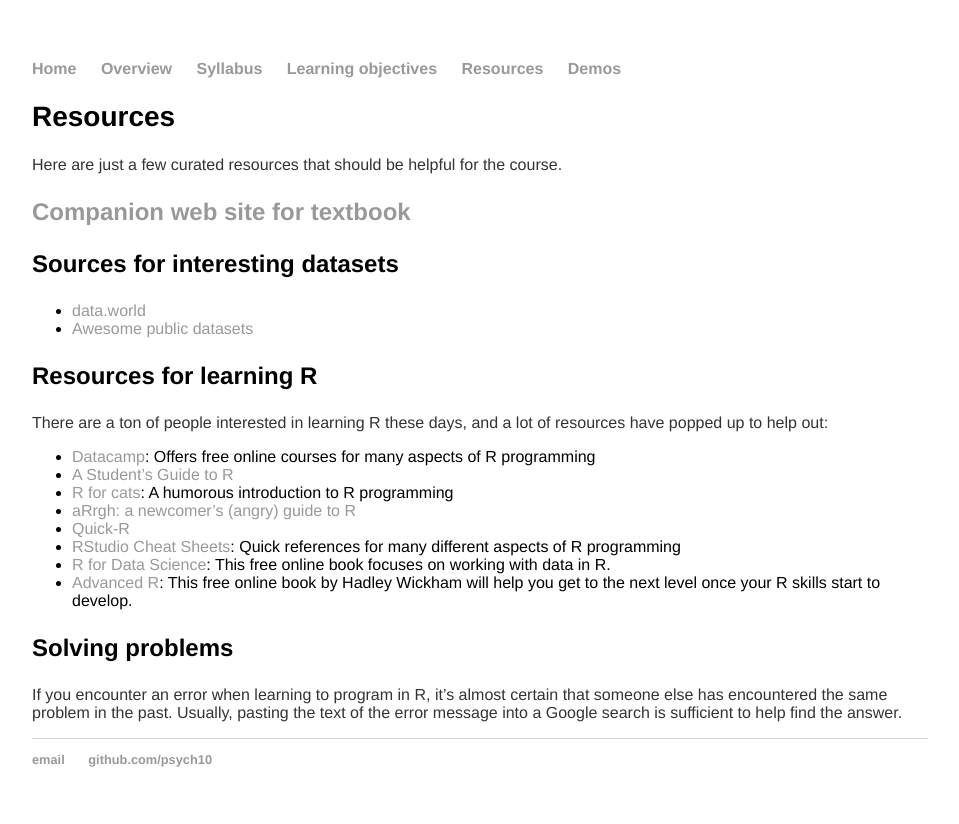
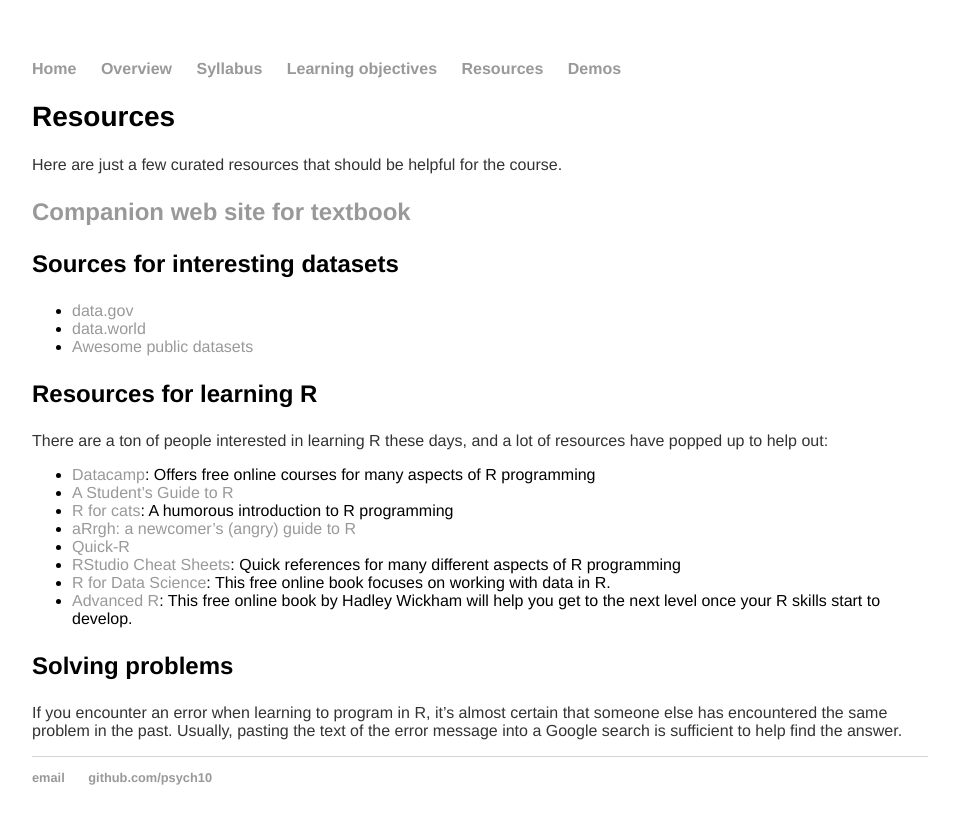
Before and after one commit to stats60/stats60.github.io, a Jekyll site: the page built from resources/index.md, in a window 1280 px wide. Shown: the top 824 px of the page, without its empty margins (160-1119 px from the left). Built offline with Jekyll 4.4.1, drawn with Linux system fonts in a browser that asks for light colours; our own code applies the rules of GitHub Pages for plain Markdown files.

Commit message:
added data.gov

```diff
--- a/resources/index.md
+++ b/resources/index.md
@@ -7,6 +7,7 @@
 
 ### Sources for interesting datasets
 
+- [data.gov](https://catalog.data.gov/)
 - [data.world](http://data.world)
 - [Awesome public datasets](https://github.com/caesar0301/awesome-public-datasets)
 
```
